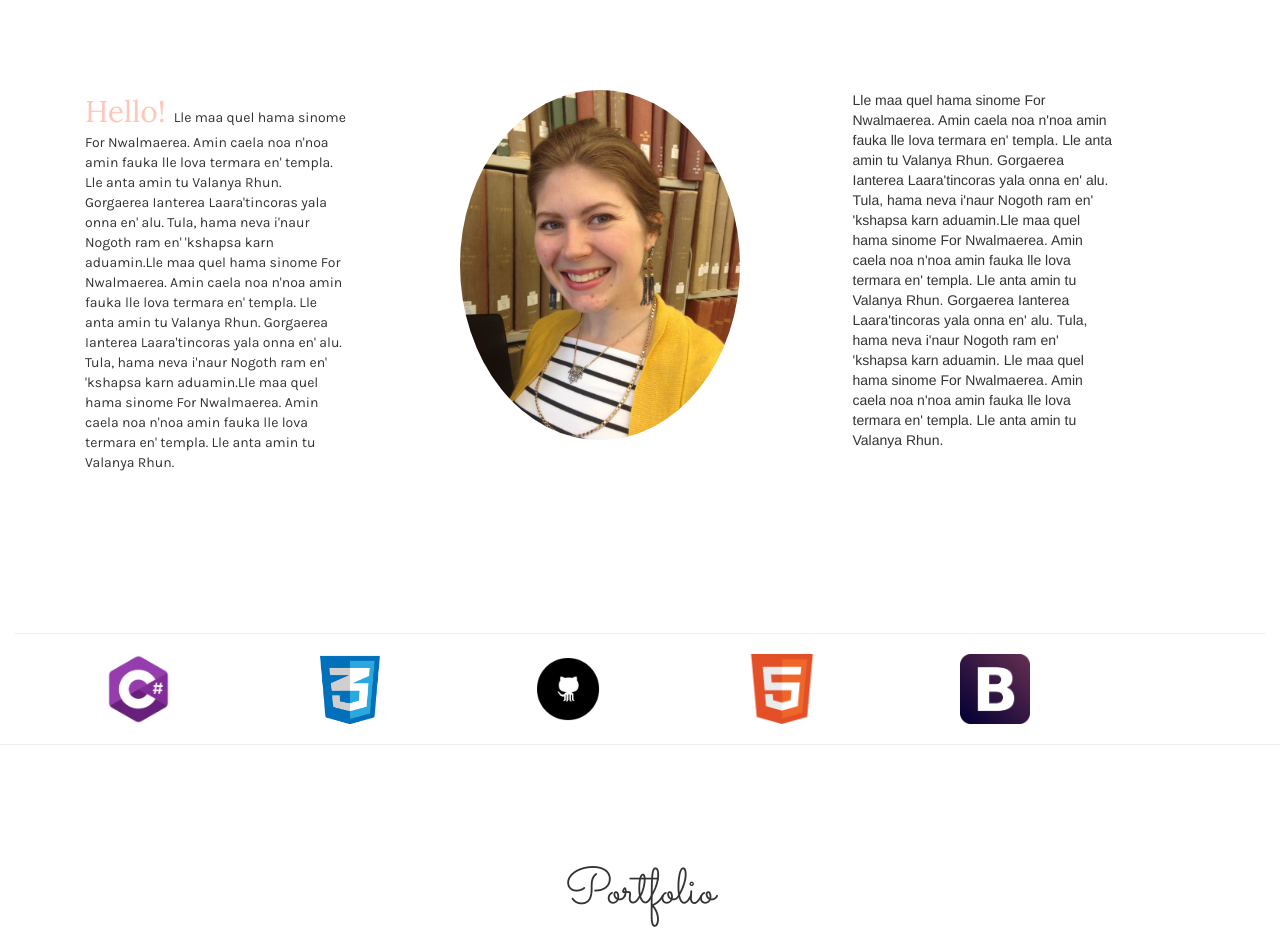
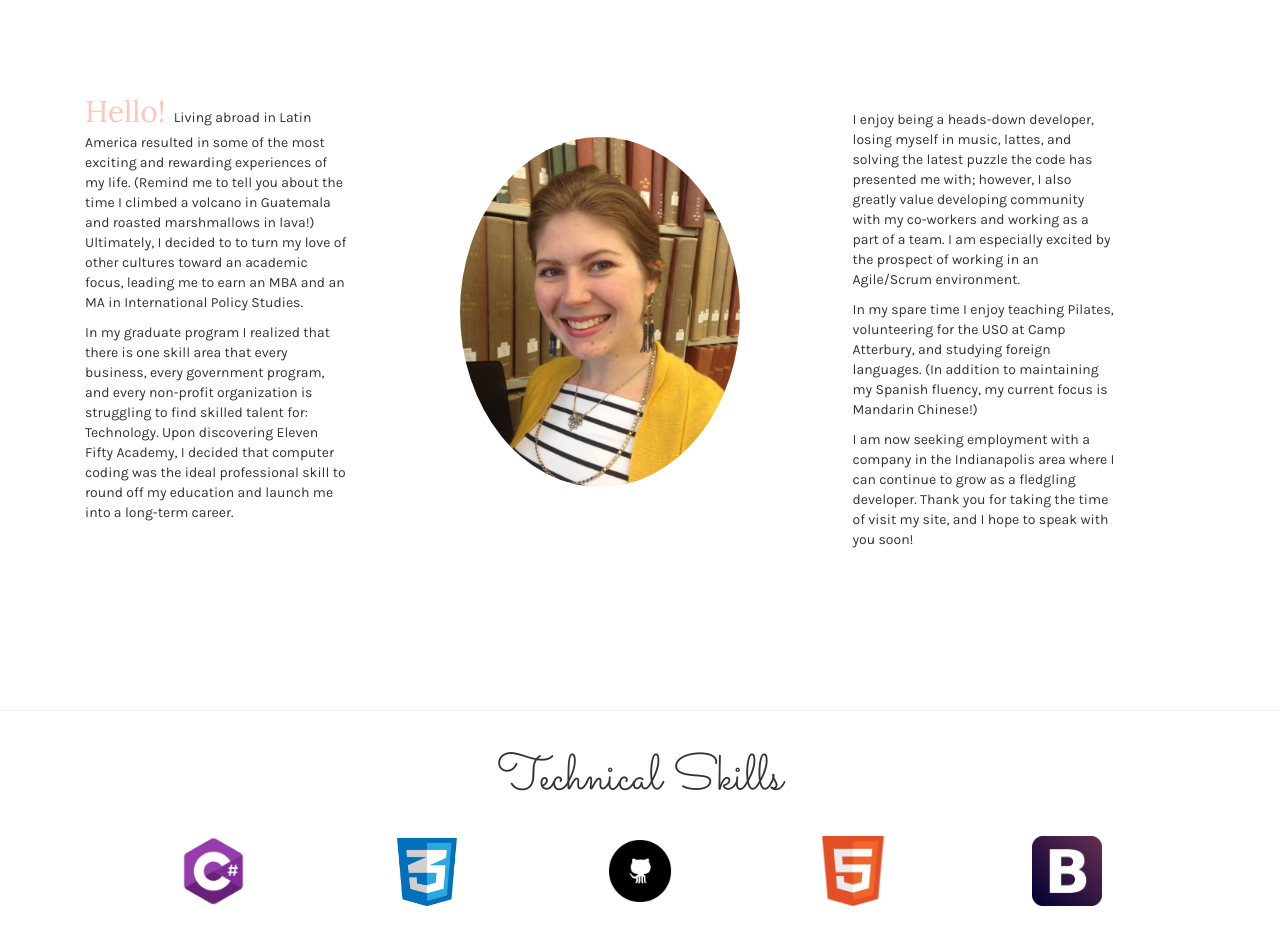
Before and after one commit to MeriBush/Portfolio, a website: page index.html in a window 1280 px wide. Shown: the part 1040-1979 px from the top of the page. Drawn offline with Linux system fonts and the light colour scheme; a web font is replaced by a local one.

Commit message:
skills centered

```diff
--- a/index.html
+++ b/index.html
@@ -68,22 +68,6 @@
     </div><!-- /.container-fluid -->
   </nav>
 
-  <!--==========================
-Name
-  ===========================-->
-  <!-- <header class="masthead col-xs-2">
-    <div class="header-content">
-      <div class="header-content-inner">
-        <h2 class="title-font-head title-name">Merideth Bush</h1>
-        <h2 class="title-font">Junior Full Stack Developer</h2>
-        <h5 class="text also">(Also,
-          <a href="" class="typewrite" data-period="2000" data-type='[ "POP Pilates instructor.", "language student.", "abolitionist.", "world-traveler.", "hispanohablante.", "level 24 Night Elf Druid.", "aspiring yogi.", "5k runner.", "gamer.", "USO volunteer.", "MBA." ]'>
-          </a>)
-        </h5>
-      </div>
-    </div>
-  </header> -->
-
     <!--==========================
   Body/Top Photo
   ===========================-->
@@ -110,11 +94,15 @@ Name
         <br>
     <div class="row">
       <div class="col-md-3 about-me">
-        <p class="karla"><span class="hello">Hello! </span>Lle maa quel hama sinome For Nwalmaerea. Amin caela noa n'noa amin fauka lle lova termara en' templa. Lle anta amin tu Valanya Rhun. Gorgaerea Ianterea Laara'tincoras yala onna en' alu. Tula, hama neva i'naur Nogoth ram en' 'kshapsa karn aduamin.Lle maa quel hama sinome For Nwalmaerea. Amin caela noa n'noa amin fauka lle lova termara en' templa. Lle anta amin tu Valanya Rhun. Gorgaerea Ianterea Laara'tincoras yala onna en' alu. Tula, hama neva i'naur Nogoth ram en' 'kshapsa karn aduamin.Lle maa quel hama sinome For Nwalmaerea. Amin caela noa n'noa amin fauka lle lova termara en' templa. Lle anta amin tu Valanya Rhun.</p>
+        <p class="karla"><span class="hello">Hello! </span>Living abroad in Latin America resulted in some of the most exciting and rewarding experiences of my life. (Remind me to tell you about the time I climbed a volcano in Guatemala and roasted marshmallows in lava!) Ultimately, I decided to to turn my love of other cultures toward an academic focus, leading me to earn an MBA and an MA in International Policy Studies.</p>
+        <p class=karla>In my graduate program I realized that there is one skill area that every business, every government program, and every non-profit organization is struggling to find skilled talent for: Technology. Upon discovering Eleven Fifty Academy, I decided that computer coding was the ideal professional skill to round off my education and launch me into a long-term career.</p>
       </div>
       <center><div class="col-md-offset-1 col-md-2"id="about-me-photo"></div></center>
       <div class="col-md-offset-1 col-md-3">
-        <p>Lle maa quel hama sinome For Nwalmaerea. Amin caela noa n'noa amin fauka lle lova termara en' templa. Lle anta amin tu Valanya Rhun. Gorgaerea Ianterea Laara'tincoras yala onna en' alu. Tula, hama neva i'naur Nogoth ram en' 'kshapsa karn aduamin.Lle maa quel hama sinome For Nwalmaerea. Amin caela noa n'noa amin fauka lle lova termara en' templa. Lle anta amin tu Valanya Rhun. Gorgaerea Ianterea Laara'tincoras yala onna en' alu. Tula, hama neva i'naur Nogoth ram en' 'kshapsa karn aduamin. Lle maa quel hama sinome For Nwalmaerea. Amin caela noa n'noa amin fauka lle lova termara en' templa. Lle anta amin tu Valanya Rhun.</p>
+          <br>
+        <p class="karla">I enjoy being a heads-down developer, losing myself in music, lattes, and solving the latest puzzle the code has presented me with; however, I also greatly value developing community with my co-workers and working as a part of a team. I am especially excited by the prospect of working in an Agile/Scrum environment.</p>
+        <p class=karla>In my spare time I enjoy teaching Pilates, volunteering for the USO at Camp Atterbury, and studying foreign languages. (In addition to maintaining my Spanish fluency, my current focus is Mandarin Chinese!)</p>
+        <p class=karla>I am now seeking employment with a company in the Indianapolis area where I can continue to grow as a fledgling developer. Thank you for taking the time of visit my site, and I hope to speak with you soon!</p>
       </div>
     </div>
   </section>
@@ -122,17 +110,26 @@ Name
 <!--====================
 SKILLS
 =====================-->
-  <section class="container-fluid skills" id="skills">
+  <section id="skills">
         <br>
         <br>
         <br>
         <hr>
+    <div class="container-fluid skills">
+    <div class="row">
+        <div class="col-md-12">
+            <center><h3 class="section-title" id="new-section">Technical Skills</h3></center>
+                <br>
+            <div class="section-title-divider"></div>
+        </div>
+    </div>
     <div class="row">
       <div class="col-md-2 col-md-offset-1 logos" id="cSharp"></div>
       <center><div class="col-md-2 logos" id="css"></div></center>
       <div class="col-md-2 logos" id="github"></div>
       <div class="col-md-2 logos" id="html"></div>
       <div class="col-md-2 logos" id="bootstrap"></div>
+    </div>
     </div>
   </section>
   <hr>
@@ -244,7 +241,6 @@ SKILLS
         <br>
       <div class="container wow fadeInUp">
         <div class="row">
-            <div class="col-md-12">
             <center><h2 class="sacramento" id="new-section">I'd love to hear from you!</h2></center>
         </div>
             <br>
--- a/scss/_about.scss
+++ b/scss/_about.scss
@@ -7,3 +7,12 @@ About Section
     font-family: 'Lora', serif;
     color: #FFC6B9;
 }
+
+#about-me-photo {
+    margin-top: 4%;
+}
+
+#about .about-me {
+    background-position: center center;
+    vertical-align: middle;
+}
--- a/scss/_body.scss
+++ b/scss/_body.scss
@@ -63,6 +63,12 @@ Body Section
     background-repeat: no-repeat;
 }
 
+#skills .logos {
+    background-position: center center;
+    vertical-align: middle;
+    margin-bottom: 30px;
+}
+
 .logos {
     background-size: contain;
     height: 5em;
--- a/scss/_navbar.scss
+++ b/scss/_navbar.scss
@@ -36,13 +36,13 @@ Navbar Section
                 margin: 10px 5px 5px 5px;
             }
             > a:hover, > a:active, > a:focus {
-                color: pink;  //This changes navbar buttons pink when I hover.
+                color: #FFC6B9;  //This changes navbar buttons pink when I hover.
             }
         }
         > .active {  //Not sure if this is necessary... MIGHT be relevant when buttons link to something.
             > a, > a:hover, > a:focus {
                 background-color: transparent;
-                color: pink;
+                color: #FFC6B9;
             }
         }
     }
@@ -70,7 +70,7 @@ Navbar Section
                     // margin: 10px 5px 5px 5px;
                 }
                 > a:hover, > a:active, > a:focus {
-                    color: pink;  //This changes navbar buttons pink when I hover.
+                    color: #FFC6B9;  //This changes navbar buttons pink when I hover.
                     transition: background-color 0.5s ease 0s;
                 }
             }
```
Also changed, not shown: css/main.css.
